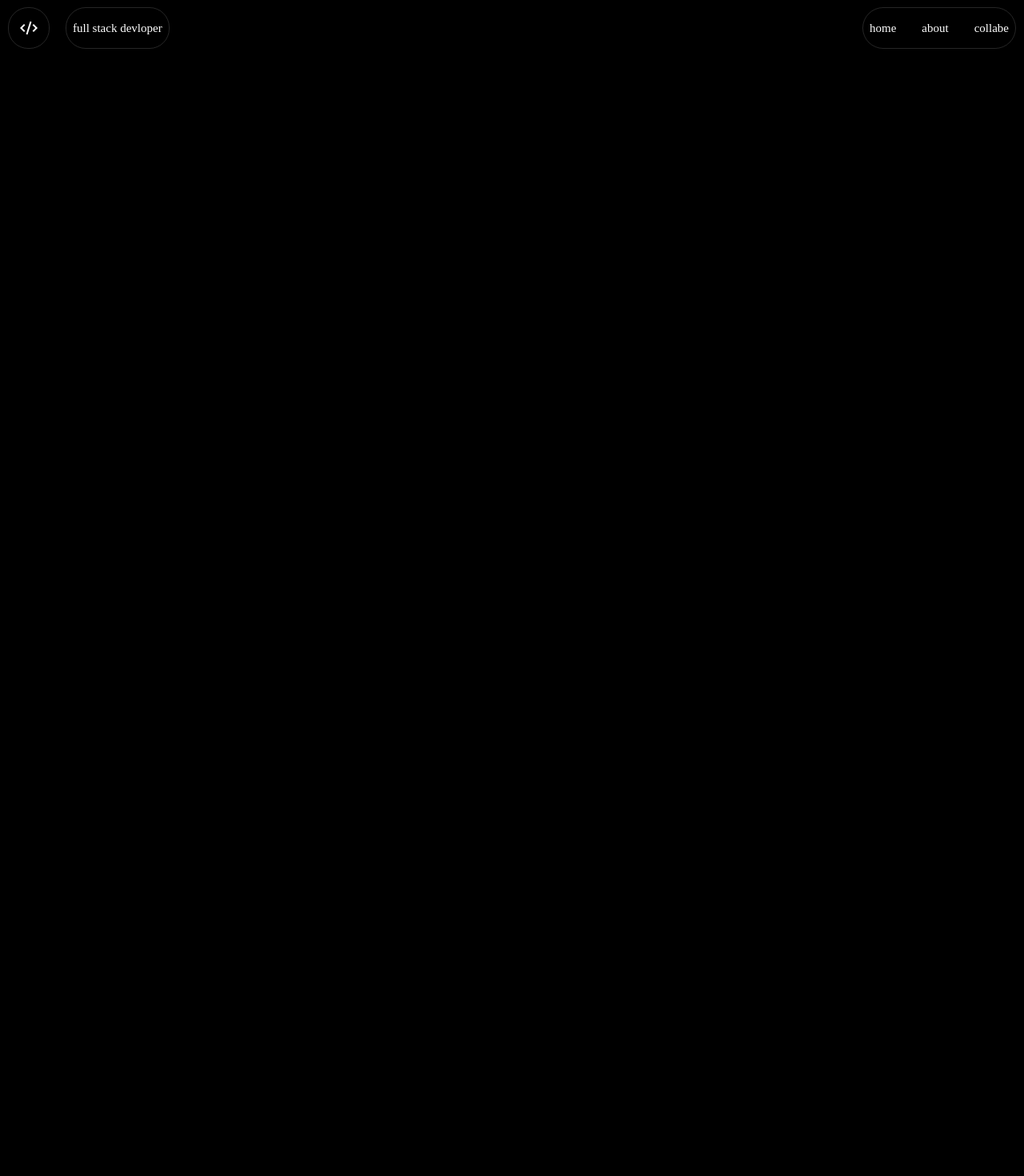
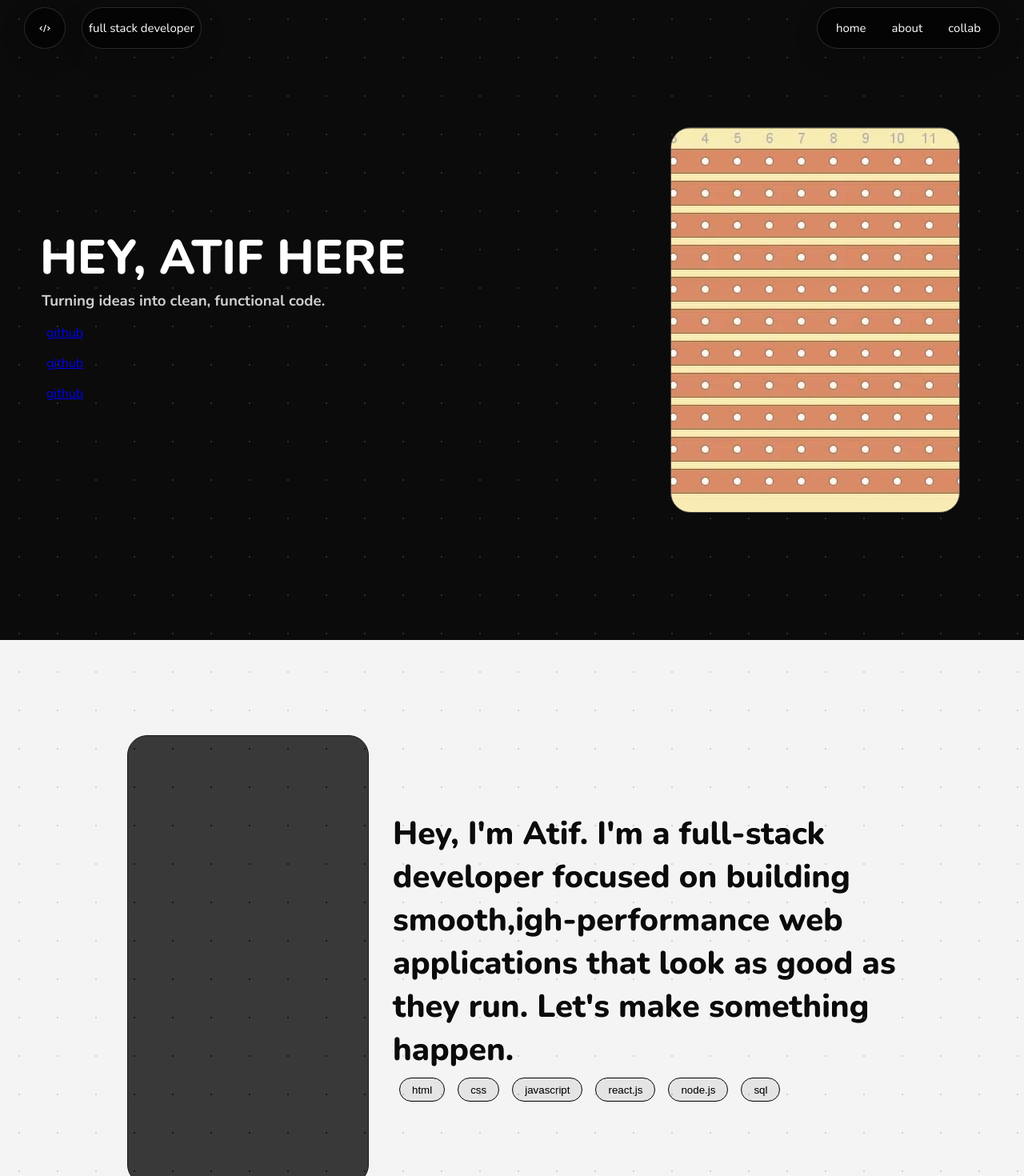
Before and after one commit to Atif360x/portfolio, a React (Vite) app: page / in a window 1280 px wide. Shown: the top 1470 px of the page at 80% size. Before the commit the page ends 800 px from the top, so only its background shows below. Built offline with nearby package versions, Linux system fonts and the light colour scheme.

Commit message:
create hera and about

```diff
--- a/package.json
+++ b/package.json
@@ -4,6 +4,7 @@
   "version": "0.0.0",
   "type": "module",
   "scripts": {
+    "predeploy": "npm run build",
     "deploy": "gh-pages -d dist",
     "dev": "vite",
     "build": "vite build",
@@ -18,6 +19,7 @@
     "@types/react": "^19.2.17",
     "@types/react-dom": "^19.2.3",
     "@vitejs/plugin-react": "^6.0.3",
+    "gh-pages": "^6.3.0",
     "oxlint": "^1.71.0",
     "vite": "^8.1.1"
   }
--- a/src/App.jsx
+++ b/src/App.jsx
@@ -5,11 +5,17 @@ import heroImg from './assets/hero.png'
 import './App.css'
 import './index.css'
 import Nav from './portfolio/Nav.jsx'
+import Hero from './portfolio/Hero.jsx'
+import About from './portfolio/About.jsx'
 
 function App() {
 
   return (
+    <>
     <Nav />
+    <Hero />
+    <About />
+    </>
   )
 }
 
--- a/src/index.css
+++ b/src/index.css
@@ -1,48 +1,65 @@
-body{
-    margin: 0%;
-    background-color: black;
+@import url('https://fonts.googleapis.com/css2?family=Nunito:ital,wght@0,200..1000;1,200..1000&family=Open+Sans:ital,wght@0,300..800;1,300..800&display=swap');
+@import url('https://fonts.googleapis.com/css2?family=Anton&display=swap');
+
+body {
+  margin: 0;
+  background-color: #0b0b0b;
+  background-image: radial-gradient(rgba(255, 255, 255, 0.15) 1px, transparent 1px);
+  background-size: 48px 48px;
 }
 
-.navbar{
+/* 1. Base Navbar Layout */
+.navbar {
+  font-family: "Nunito", sans-serif;
   display: flex;
   justify-content: space-between;
-    align-items: center ;
+  align-items: center;
   height: 70px;
-}
-.nav_icn{
-    display: flex;
-
+  position: fixed;
+  top: 0;
+  left: 0;
+  width: 100%;
+  padding: 0 20px;
+  box-sizing: border-box;
+  z-index: 1000;
 }
 
-.icon{
-    color: #fff;
+.nav_icn {
+  display: flex;
+}
+
+/* 2. Glassmorphism Containers (Keeps the blur intact) */
+.icon {
   height: 50px;
   width: 50px;
   backdrop-filter: blur(12px);
   -webkit-backdrop-filter: blur(12px);
+  background-color: rgba(255, 255, 255, 0.05);
   border: 1px solid rgba(255, 255, 255, 0.15);
   border-radius: 25px;
   box-shadow: 0 9px 32px 0 rgba(0, 0, 0, 0.16);
+  display: flex;
+  justify-content: center;
+  align-items: center;
 }
 
-.navls{
-    color: #fff;
+.navls {
   display: flex;
   justify-content: center;
   align-items: center;
   gap: 16px;
   backdrop-filter: blur(12px);
   -webkit-backdrop-filter: blur(12px);
+  background-color: rgba(0, 0, 0, 0.6);
   border: 1px solid rgba(255, 255, 255, 0.15);
-    border-radius: 25px;
   box-shadow: 0 9px 32px 0 rgba(0, 0, 0, 0.16);
   height: 50px;
   margin: 10px;
   border-radius: 9999px;
+  padding: 0 15px;
 }
 
-.navicon{
-    color: #fff;
+.navicon {
   display: flex;
   justify-content: center;
   align-items: center;
@@ -51,16 +68,103 @@ body{
   border-radius: 9999px;
   backdrop-filter: blur(12px);
   -webkit-backdrop-filter: blur(12px);
+  background-color: rgba(0, 0, 0, 0.6);
   border: 1px solid rgba(255, 255, 255, 0.15);
+  box-shadow: 0 9px 32px 0 rgba(0, 0, 0, 0.16);
+}
+
+/* 3. Text Inversion (Targets your exact JSX .text class) */
+.navbar .text {
+  color: #ffffff;
+  mix-blend-mode: difference;
+  display: inline-block;
+  margin: 5px 8px;
+  font-size: 15px;
+  cursor: pointer;
+}
+
+/* 4. Layout Sections */
+.page {
+  height: 100vh;
+  display: flex;
+  align-items: center;
+  justify-content: space-between;
+}
+
+.intro {
+  color: #fff;
+  margin: 0;
+  font-family: "Nunito", sans-serif;
+  padding-left: 50px;
+}
+
+.intro h1 {
+  font-weight: 800;
+  font-size: 60px;
+  margin: 0;
+}
+
+.intro h3 {
+  margin: 0 0 0 2px;
+  opacity: 80%;
+}
+
+.bord {
+  margin-right: 80px;
+  height: 60vh;
+  width: 45vh;
+  background: url(/src/assets/Stripboard.jpg);
+  background-size: cover;
+  background-position: center;
+  border: 1px solid #444;
   border-radius: 25px;
-    box-shadow: 0 9px 32px 0 rgba(0, 0, 0, 0.16);
+}
+
+.link {
+  margin: 0;
+  padding-left: 8px;
+}
+
+/* 5. White Section Background */
+.about_bg {
+  width: 100vw;
+  height: 100vh;
+  background-color: #ffffff;
+  mix-blend-mode: difference;
+  display: flex;
+  align-items: center;
+  justify-content: center;
+  gap: 20px;
 
 }
 
-nav p {
-    margin: 5px;
-    margin-left: 8px;
-    margin-right: 8px;
-    font-size: 15px;
-    cursor: pointer;
+.about_img{
+    width: 90vw;
+    max-width: 300px;
+    height: 70vh;
+    background-color: #444;
+    border: 1px solid #222;
+    border-radius: 25px;
+    margin: 10px;
 }
+
+.about_para{
+    width: 50vw;
+}
+
+.about_para h1 {
+    font-family: "Nunito", sans-serif;
+    font-weight: 800;
+    font-size: 40px;
+    margin: 0;
+    gap: 10px;
+}
+
+.about_btn{
+    width: auto;
+    height: 30px;
+    border: 1px solid #0b0b0b;
+    border-radius: 9999px;
+    padding: 0 15px;
+    margin: 8px;
+}
--- /dev/null
+++ b/src/portfolio/About.jsx
@@ -0,0 +1,23 @@
+function About () {
+    return (
+        <div className="about_bg">
+        <div className="about_img">
+
+        </div>
+        <div className="about_para">
+            <h1>
+                Hey, I'm Atif. I'm a full-stack developer focused on building smooth,igh-performance web applications that look as good as they run. Let's make something happen.
+            </h1>
+            <button className="about_btn">html</button>
+            <button className="about_btn">css</button>
+            <button className="about_btn">javascript</button>
+            <button className="about_btn">react.js</button>
+            <button className="about_btn">node.js</button>
+            <button className="about_btn">sql</button>
+
+        </div>
+        </div>
+    )
+}
+
+export default About;
--- /dev/null
+++ b/src/portfolio/Hero.jsx
@@ -0,0 +1,23 @@
+function Hero () {
+    return (
+        <div className="page">
+            <div className="intro">
+                <h1>HEY, ATIF HERE</h1>
+                <h3>Turning ideas into clean, functional code.</h3>
+
+
+            <div className="link">
+                <a href="https://github.com" target="_blank" rel="noreferrer"><p>github</p></a>
+                <a href="https://github.com" target="_blank" rel="noreferrer"><p>github</p></a>
+                <a href="https://github.com" target="_blank" rel="noreferrer"><p>github</p></a>
+            </div>
+
+            </div>
+            <div className="bord">
+
+            </div>
+        </div>
+    )
+}
+
+export default Hero;
--- a/src/portfolio/Nav.jsx
+++ b/src/portfolio/Nav.jsx
@@ -2,20 +2,19 @@ function Nav () {
     return (
         <nav className="navbar">
             <div className="nav_icn">
-            <div className="navicon icon">
-                <span className="material-symbols-outlined">
-                    code_xml
-                </span>
-            </div>
-            <div className="navicon">
-                <p>full stack devloper</p>
-            </div>
+                <div className="navicon icon">
+                    {/* Kept on one line to prevent extra browser text padding */}
+                    <span className="material-symbols-outlined text">code_xml</span>
+                </div>
+                <div className="navicon">
+                    <p className="text">full stack developer</p>
+                </div>
             </div>
 
             <div className="navls">
-                <p>home</p>
-                <p>about</p>
-                <p>collabe</p>
+                <p className="text">home</p>
+                <p className="text">about</p>
+                <p className="text">collab</p>
             </div>
         </nav>
     );
```
Also changed, not shown: src/portfolio/Board.jsx (added, +9 -0 lines), src/assets/Stripboard.jpg (added), 1 other file (tests, documents, lock files or other folders). Lines whose indentation alone changed are shown as unchanged.
